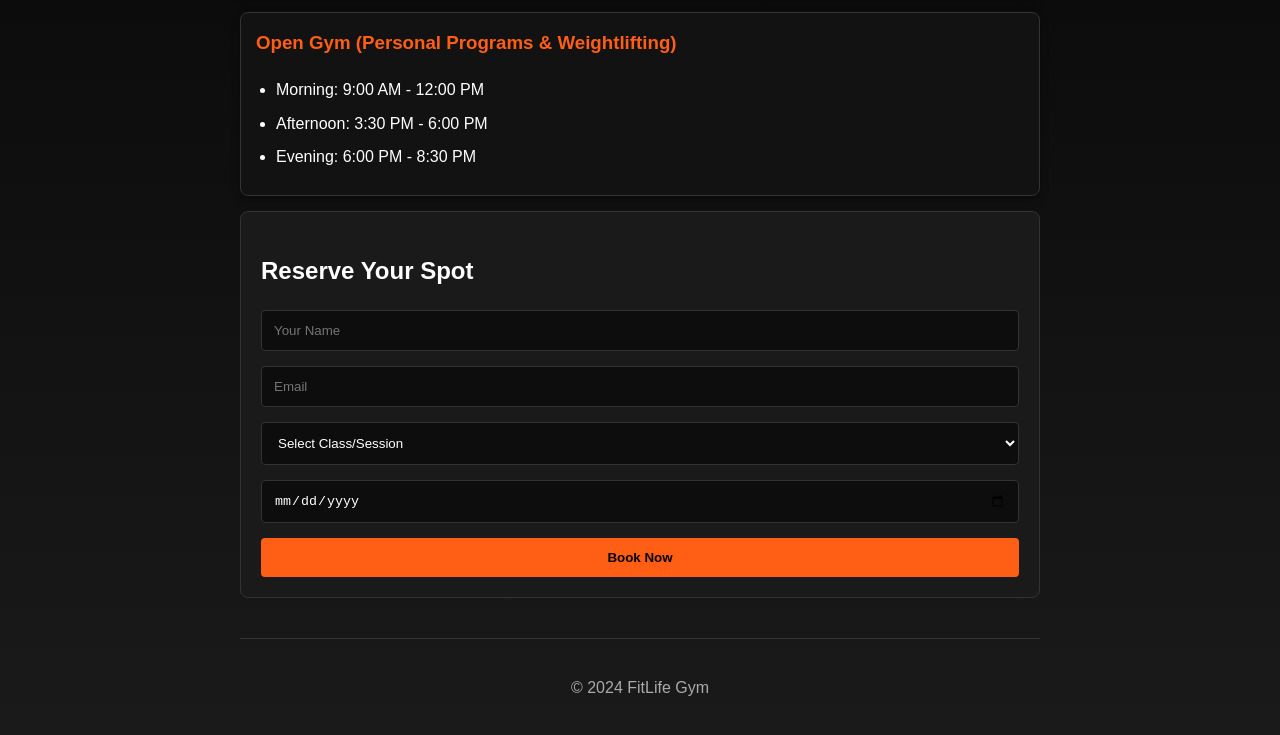
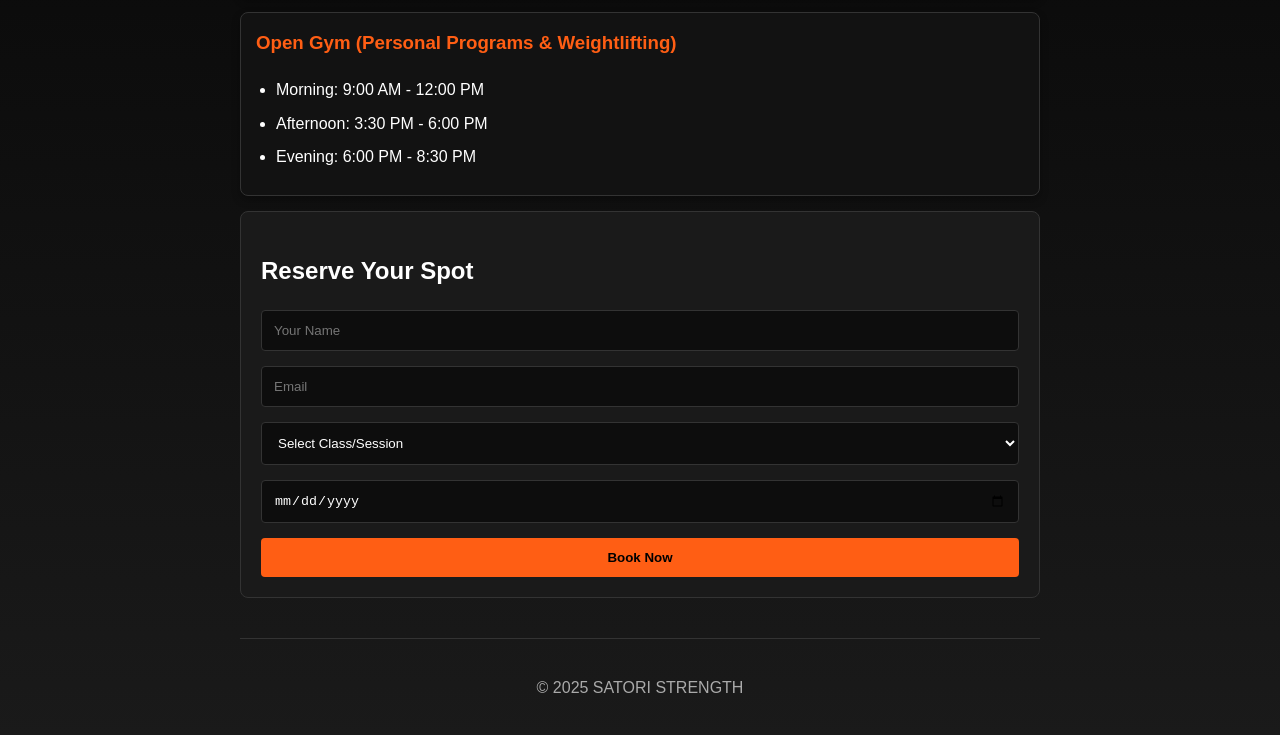
Before and after one commit to shmax007/gym-booking-site, a plain HTML site: page index.html in a window 1280 px wide. Shown: the part 614-1349 px from the top of the page. Drawn offline with Linux system fonts and the light colour scheme.

Commit message:
Add files via upload

```diff
--- a/index.html
+++ b/index.html
@@ -76,7 +76,7 @@
   </main>
 
   <footer>
-    <p>© 2024 FitLife Gym</p>
+    <p>© 2025 SATORI STRENGTH</p>
   </footer>
 
   <script src="script.js"></script>
```
